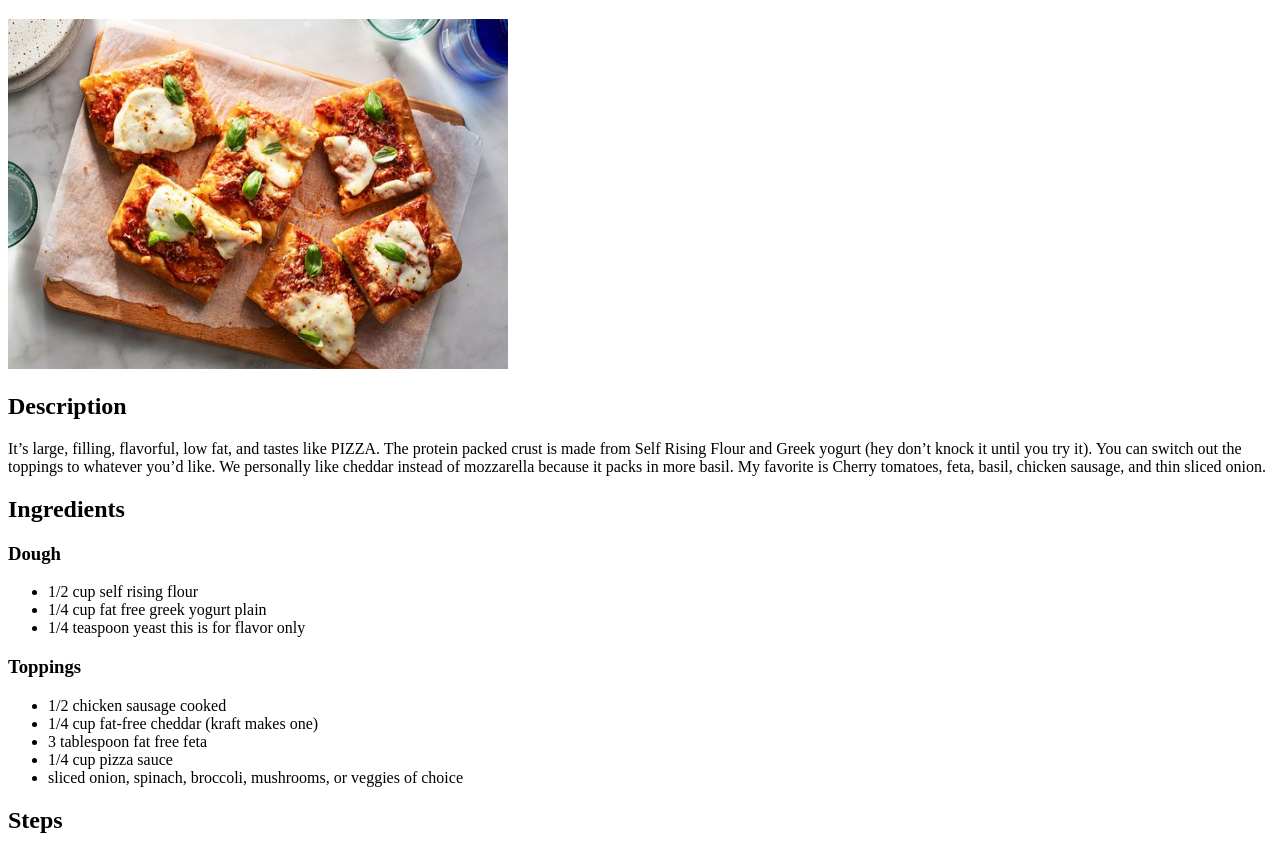
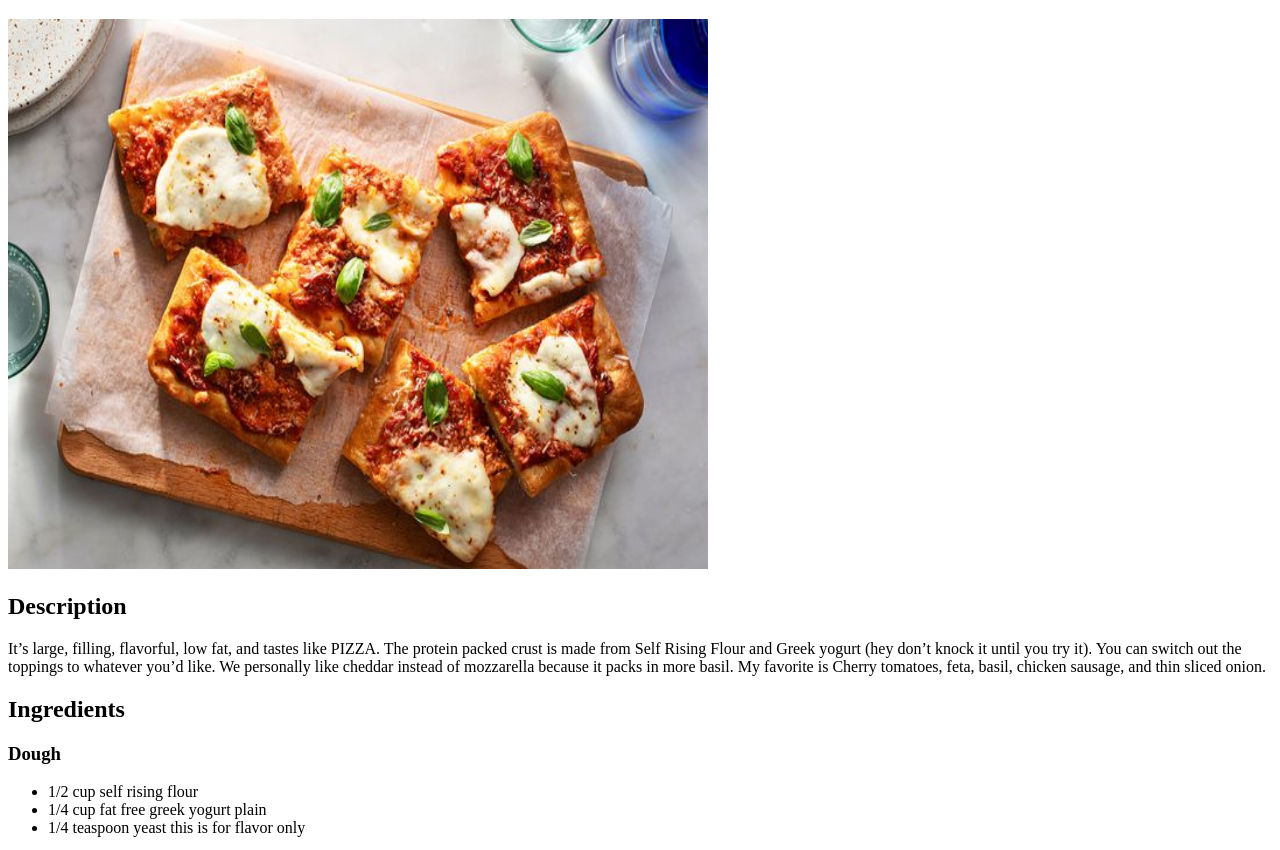
Before and after one commit to Spinii/recipes-site, a plain HTML site: page recipes/anabolic-pizza.html in a window 1280 px wide. Shown: the part 61-911 px from the top of the page. Drawn offline with Linux system fonts and the light colour scheme.

Commit message:
Changed the size of the pictures on the recipe page

```diff
--- a/recipes/anabolic-pizza.html
+++ b/recipes/anabolic-pizza.html
@@ -8,7 +8,7 @@
 </head>
 <body>
     <h1>Anabolic Pizza</h1>
-    <img src="../images/anabolic-pizza.jpg" alt="Anabolic Pizza" width="500" height="350"
+    <img src="../images/anabolic-pizza.jpg" alt="Anabolic Pizza" width="700" height="550"
     <p><h2>Description</h2></p>
     <p>It’s large, filling, flavorful, low fat, and tastes like PIZZA. The protein packed crust is made from Self Rising Flour and Greek yogurt (hey don’t knock it until you try it).  You can switch out the toppings to whatever you’d like. We personally like cheddar instead of mozzarella because it packs in more basil. My favorite is Cherry tomatoes, feta, basil, chicken sausage, and thin sliced onion.</p>
     <p><h2>Ingredients</h2></p>
@@ -26,7 +26,7 @@
         <li>1/4 cup pizza sauce</li>
         <li>sliced onion, spinach, broccoli, mushrooms, or veggies of choice</li>
     </ul>
-    <p><h2>Steps</h2></p>
+    <p><h2>Steps to make your Anabolic Pizza</h2></p>
     <ol>
         <li>Pre-heat oven to 475° with a sheet pan in the oven. Make sure the rack is centered in the oven.</li>
         <li>Mix flour, yeast, and greek yogurt together and stir until you get a shaggy dough. Work with your hands until you get a dough ball and there are no more bits of dry flour. I knead in the bowl for about 2-3 minutes</li>
```
Also changed, not shown: recipes/anabolic-ft.html (+1 -1 lines), recipes/rpt.html (+1 -1 lines).
